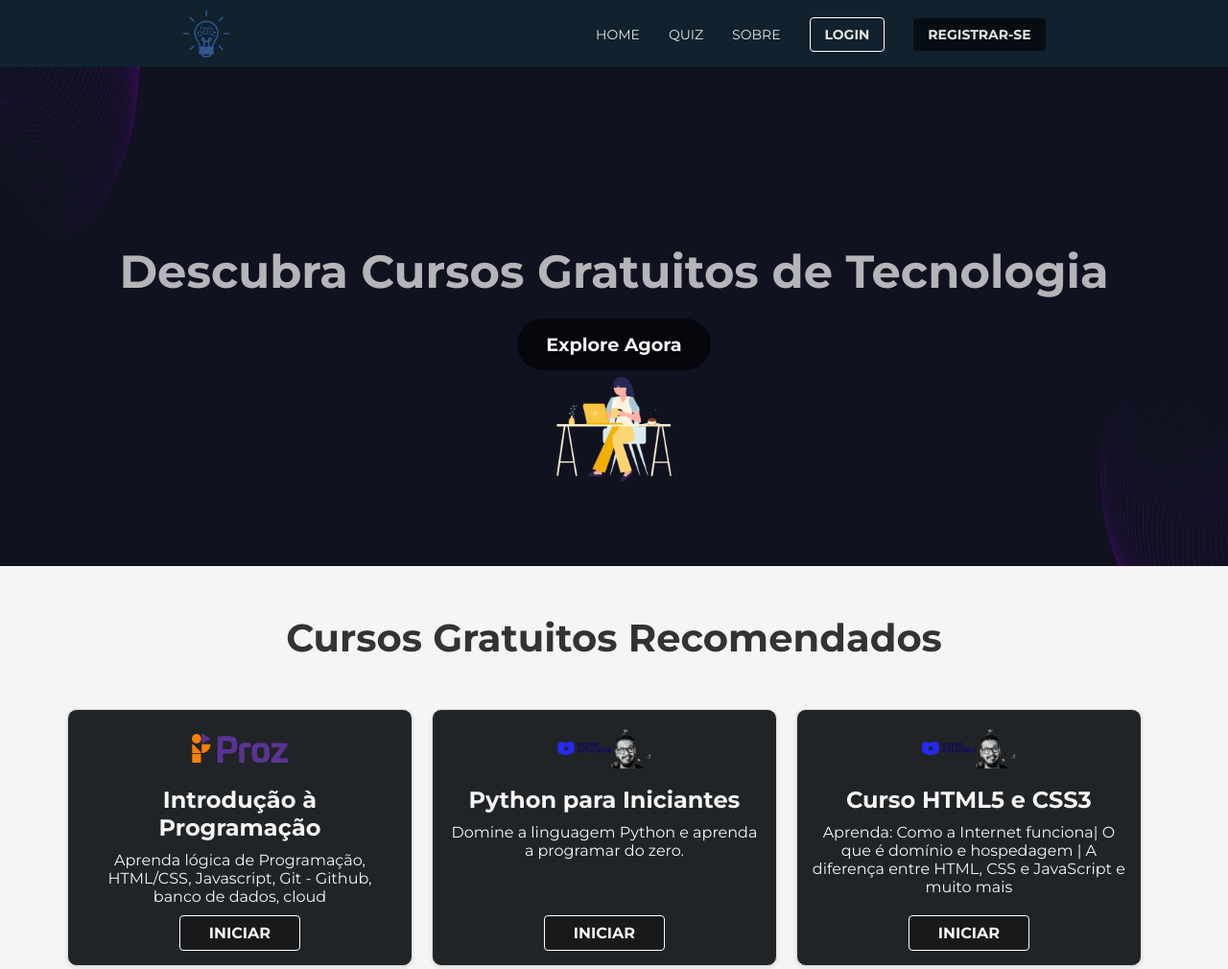
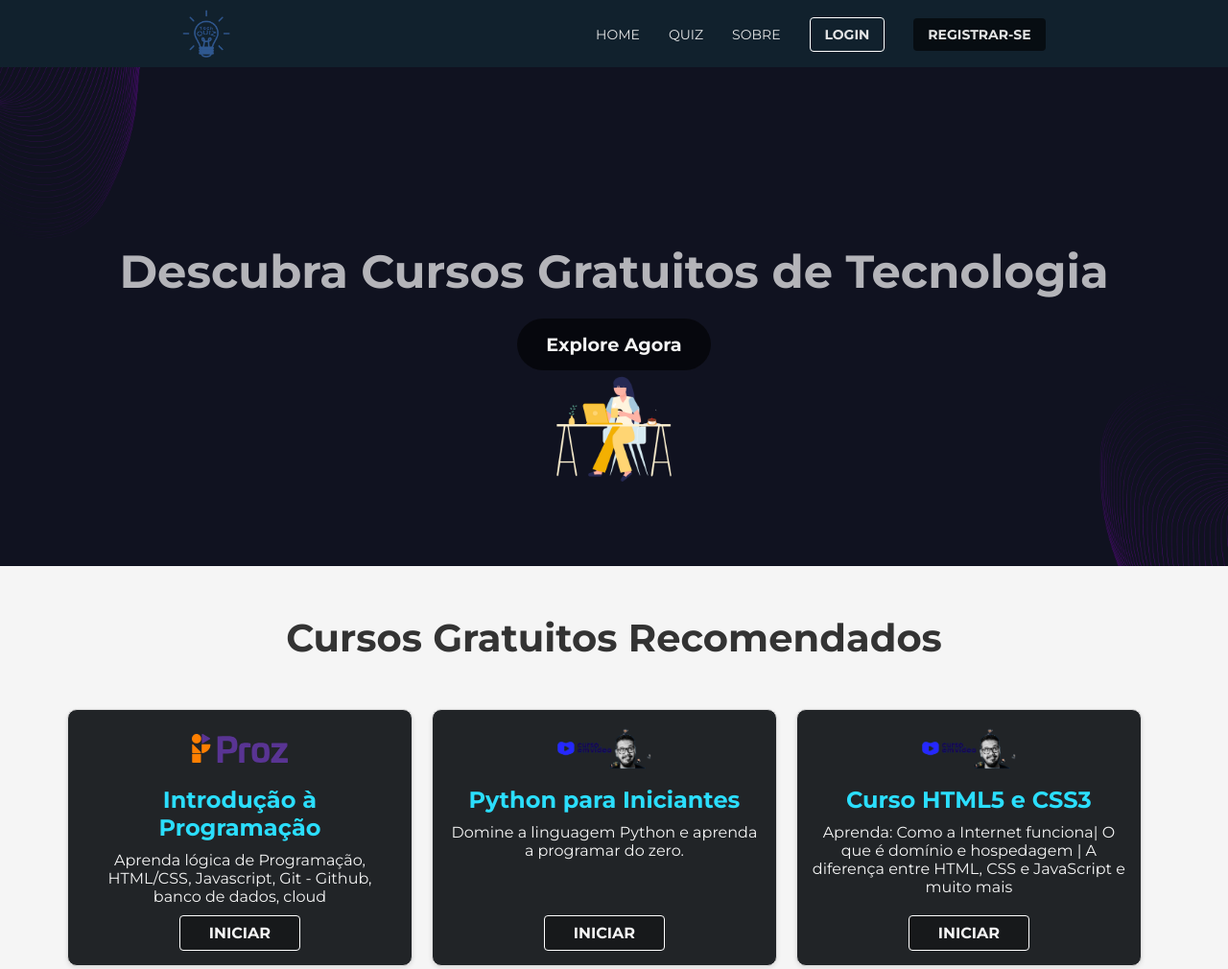
Before and after one commit to AlanPedroD/pagina-cursos, a plain HTML site: page index.html in a window 1280 px wide. Shown: the top 1010 px of the page at 96% size. Drawn offline with Linux system fonts and the light colour scheme.

Commit message:
novas edicoes cards

```diff
--- a/css/style.css
+++ b/css/style.css
@@ -199,6 +199,7 @@ p {
 
 .card h3{
     color: #f5f5f5;
+    color: #2BDEFD;
 }
 
 .card p{
```
